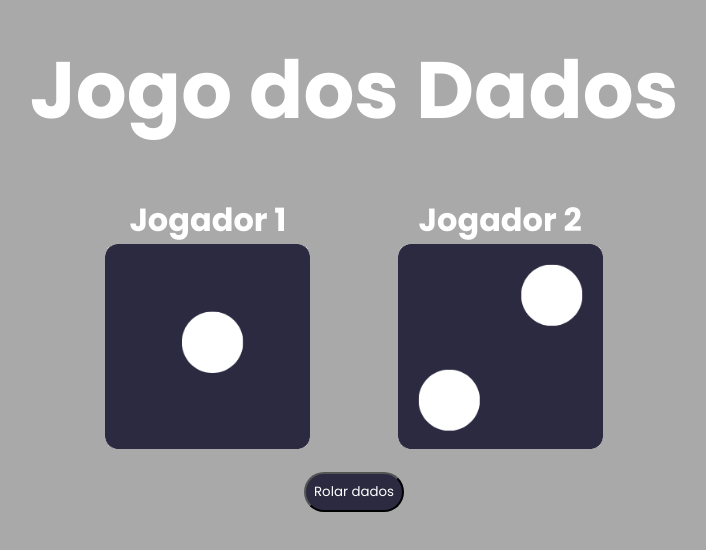
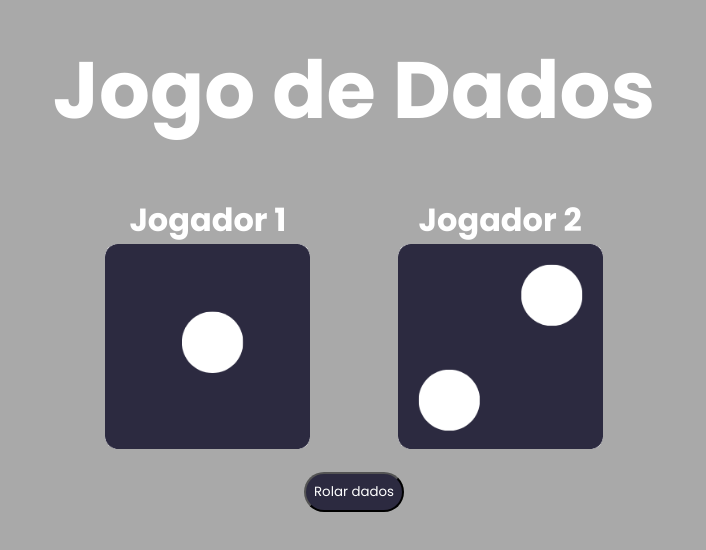
Before and after one commit to GuiFerrez/JogodeDados, a plain HTML site: page index.html in a window 1280 px wide. Shown: the whole page, without its empty margins (286-992 px from the left). Drawn offline with Linux system fonts and the light colour scheme.

Commit message:
Update index.html
Alterações de nomenclaturas

```diff
--- a/index.html
+++ b/index.html
@@ -12,7 +12,7 @@
 </head>
 <body>
     <main class="container">
-        <h1>Jogo dos Dados</h1>
+        <h1>Jogo de Dados</h1>
         <h3></h3>
 
         <div class="dice">
```
